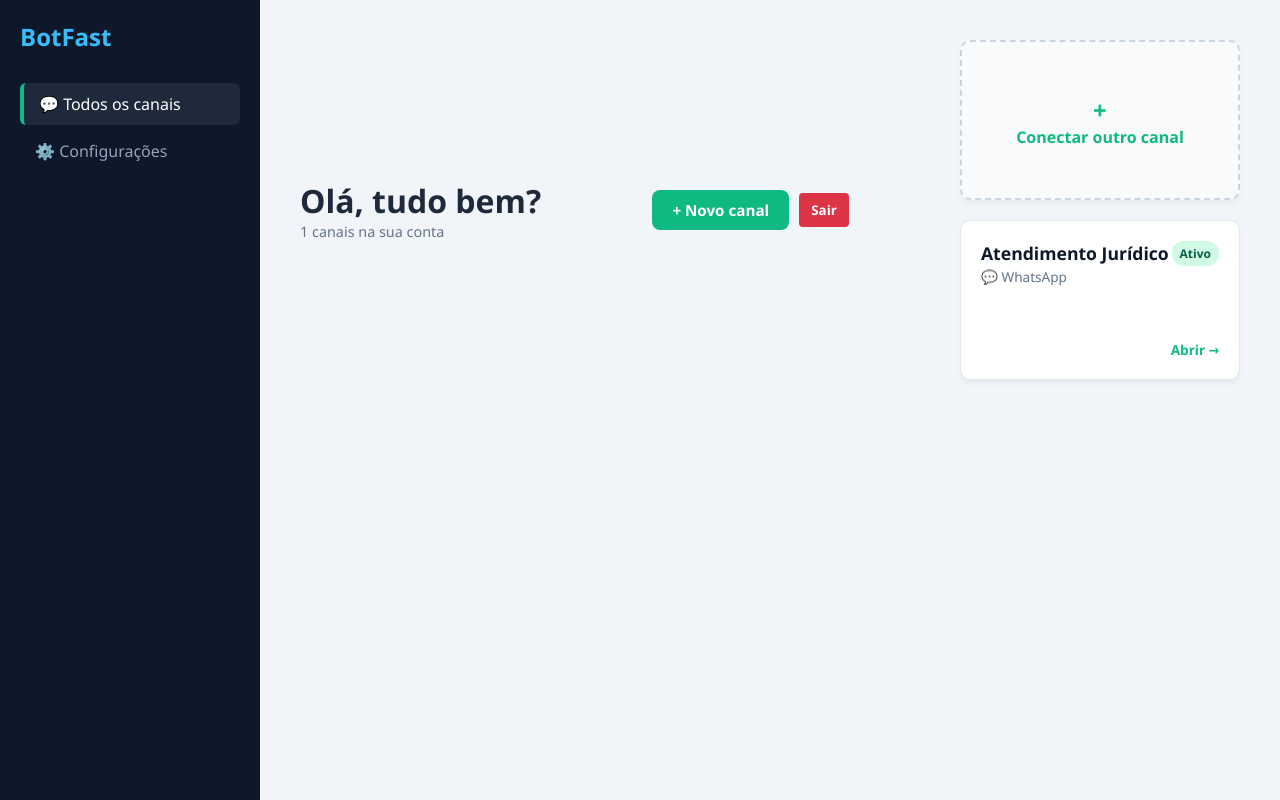
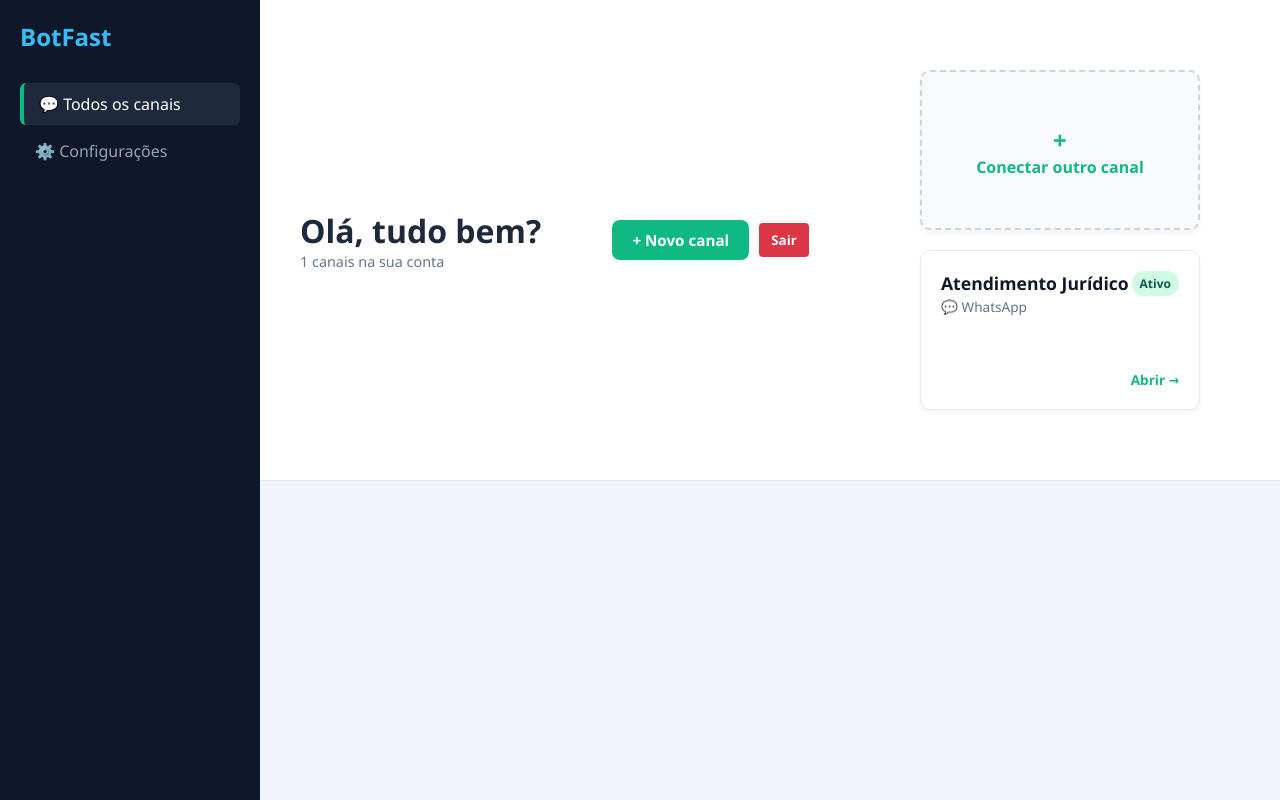
Before and after one commit to JorgeKZ/botfastchat, a website: page public/index.html in a window 1280 px wide. Drawn offline with Linux system fonts and the light colour scheme; sample sign-in values are in the browser's storage.

Commit message:
Ajusta layout do dashboard e cards

```diff
--- a/public/index.html
+++ b/public/index.html
@@ -25,12 +25,12 @@
         .sidebar-menu-item { padding: 10px 15px; border-radius: 6px; cursor: pointer; color: #94a3b8; font-weight: 500; margin-bottom: 5px; }
         .sidebar-menu-item.active { background: #1e293b; color: white; border-left: 4px solid #10b981; }
 
-        .dash-content { flex: 1; padding: 40px; overflow-y: auto; }
-        .dash-header { display: flex; justify-content: space-between; align-items: center; margin-bottom: 30px; }
+        .dash-content { flex: 1; display: flex; flex-direction: column; padding: 0; overflow-y: auto; background-color: #f1f5f9; }
+        .dash-header { display: flex; justify-content: space-between; align-items: center; padding: 30px 40px; background: #ffffff; border-bottom: 1px solid #e5e7eb; width: 100%; }
         .btn-novo-canal { background: #10b981; color: white; border: none; padding: 10px 20px; border-radius: 8px; font-weight: 600; cursor: pointer; display: flex; align-items: center; gap: 8px; font-size: 0.95rem; }
         .btn-novo-canal:hover { background: #059669; }
 
-        .cards-grid { display: grid; grid-template-columns: repeat(auto-fill, minmax(280px, 1fr)); gap: 20px; }
+        .cards-grid { display: grid; grid-template-columns: repeat(auto-fill, minmax(280px, 1fr)); gap: 20px; padding: 40px; }
         .channel-card { background: white; border: 1px solid #e2e8f0; border-radius: 10px; padding: 20px; box-shadow: 0 4px 6px -1px rgba(0,0,0,0.05); cursor: pointer; transition: transform 0.2s, box-shadow 0.2s; display: flex; flex-direction: column; justify-content: space-between; height: 160px; }
         .channel-card:hover { transform: translateY(-3px); box-shadow: 0 10px 15px -3px rgba(0,0,0,0.1); border-color: #cbd5e1; }
         .channel-card-top { display: flex; justify-content: space-between; align-items: flex-start; }
```
